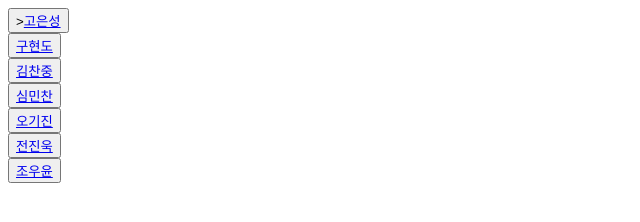
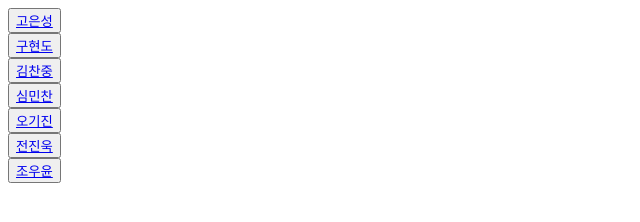
Before and after one commit to ohgijin/dkanrjsk, a plain HTML site: page index.html in a window 1280 px wide. Shown: the full height of the page, 0-640 px from the left. Drawn offline with Linux system fonts and the light colour scheme.

Commit message:
Update index.html

```diff
--- a/index.html
+++ b/index.html
@@ -5,4 +5,4 @@
     <title>버튼</title>
   </head>
   <body>
-<button type="button" class="navyBtn" onClick="location.href='.html'">><a href="#" class="cyan">고은성</button><br></dkanrjsk><button><a href="#" class="yellow">구현도</button><br></dkanrjsk><button><a href="#" class="purple">김찬중</button><br></dkanrjsk><button><a href="#" class="pink">심민찬</button><br></dkanrjsk><button><a href="#" class="green">오기진</button><br></dkanrjsk><button><a href="#" class="red">전진욱</button><br></dkanrjsk><button><a href="#" class="brown">조우윤</button>
+<button><a href="#" class="cyan">고은성</button><br></dkanrjsk><button><a href="#" class="yellow">구현도</button><br></dkanrjsk><button><a href="#" class="purple">김찬중</button><br></dkanrjsk><button><a href="#" class="pink">심민찬</button><br></dkanrjsk><button><a href="#" class="green">오기진</button><br></dkanrjsk><button><a href="#" class="red">전진욱</button><br></dkanrjsk><button><a href="#" class="brown">조우윤</button>
```
